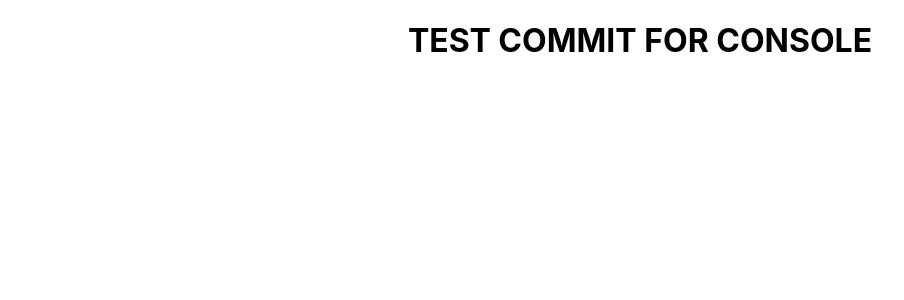
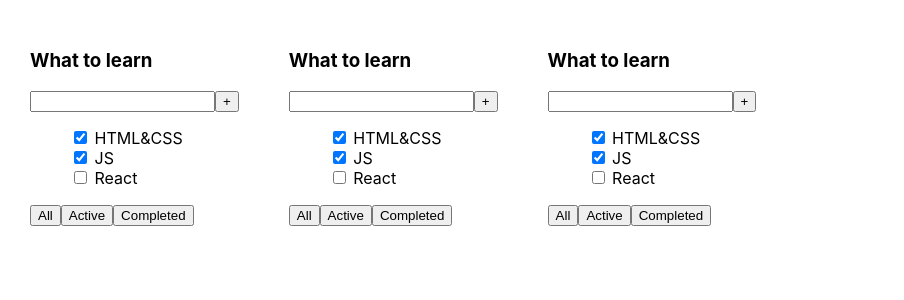
Before and after one commit to rmv-git/main-todolist, a React (Create React App) app: page / in a window 1280 px wide. Shown: the top 300 px of the page, without its empty margins (0-904 px from the left). Built offline with nearby package versions, Linux system fonts and the light colour scheme.

Commit message:
styled app component, todolist component

```diff
--- a/src/App.css
+++ b/src/App.css
@@ -1,38 +1,8 @@
 .App {
-  text-align: center;
+  padding: 30px;
+  display: flex;
 }
 
-.App-logo {
-  height: 40vmin;
-  pointer-events: none;
+.App > div {
+  margin-right: 50px;
 }
-
-@media (prefers-reduced-motion: no-preference) {
-  .App-logo {
-    animation: App-logo-spin infinite 20s linear;
-  }
-}
-
-.App-header {
-  background-color: #282c34;
-  min-height: 100vh;
-  display: flex;
-  flex-direction: column;
-  align-items: center;
-  justify-content: center;
-  font-size: calc(10px + 2vmin);
-  color: white;
-}
-
-.App-link {
-  color: #61dafb;
-}
-
-@keyframes App-logo-spin {
-  from {
-    transform: rotate(0deg);
-  }
-  to {
-    transform: rotate(360deg);
-  }
-}
--- a/src/App.tsx
+++ b/src/App.tsx
@@ -1,12 +1,13 @@
 import React from 'react';
 import './App.css';
+import {Todolist} from "./Todolist";
 
 export const App = () => {
     return (
         <div className="App">
-            <h1>
-                TEST COMMIT FOR CONSOLE
-            </h1>
+            <Todolist/>
+            <Todolist/>
+            <Todolist/>
         </div>
     );
 }
--- /dev/null
+++ b/src/Todolist.tsx
@@ -0,0 +1,21 @@
+export const Todolist = () => {
+    return (
+        <div>
+            <h3>What to learn</h3>
+            <div>
+                <input/>
+                <button>+</button>
+            </div>
+            <ul style={{listStyle: "none"}}>
+                <li><input type='checkbox' checked={true}/> <span>HTML&CSS</span></li>
+                <li><input type='checkbox' checked={true}/> <span>JS</span></li>
+                <li><input type='checkbox' checked={false}/> <span>React</span></li>
+            </ul>
+            <div>
+                <button>All</button>
+                <button>Active</button>
+                <button>Completed</button>
+            </div>
+        </div>
+    );
+}
```
